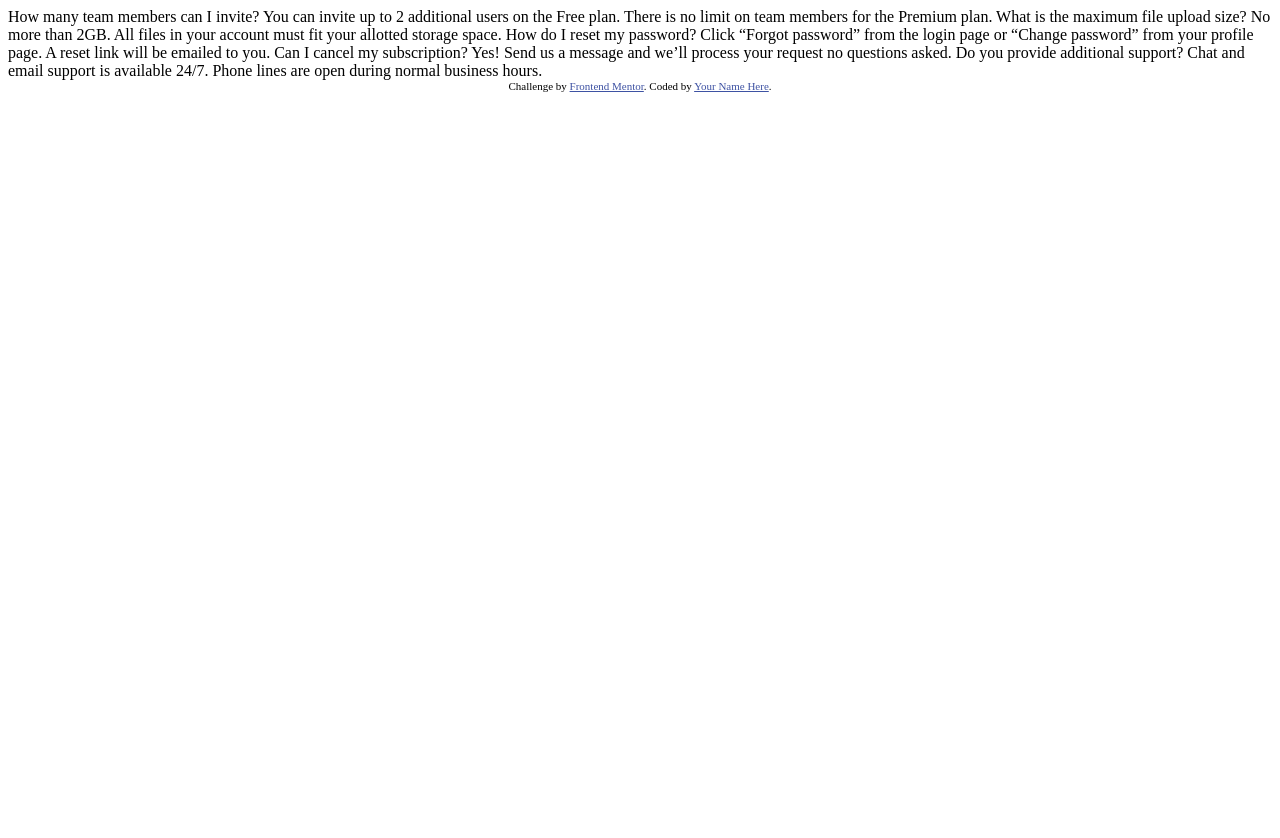
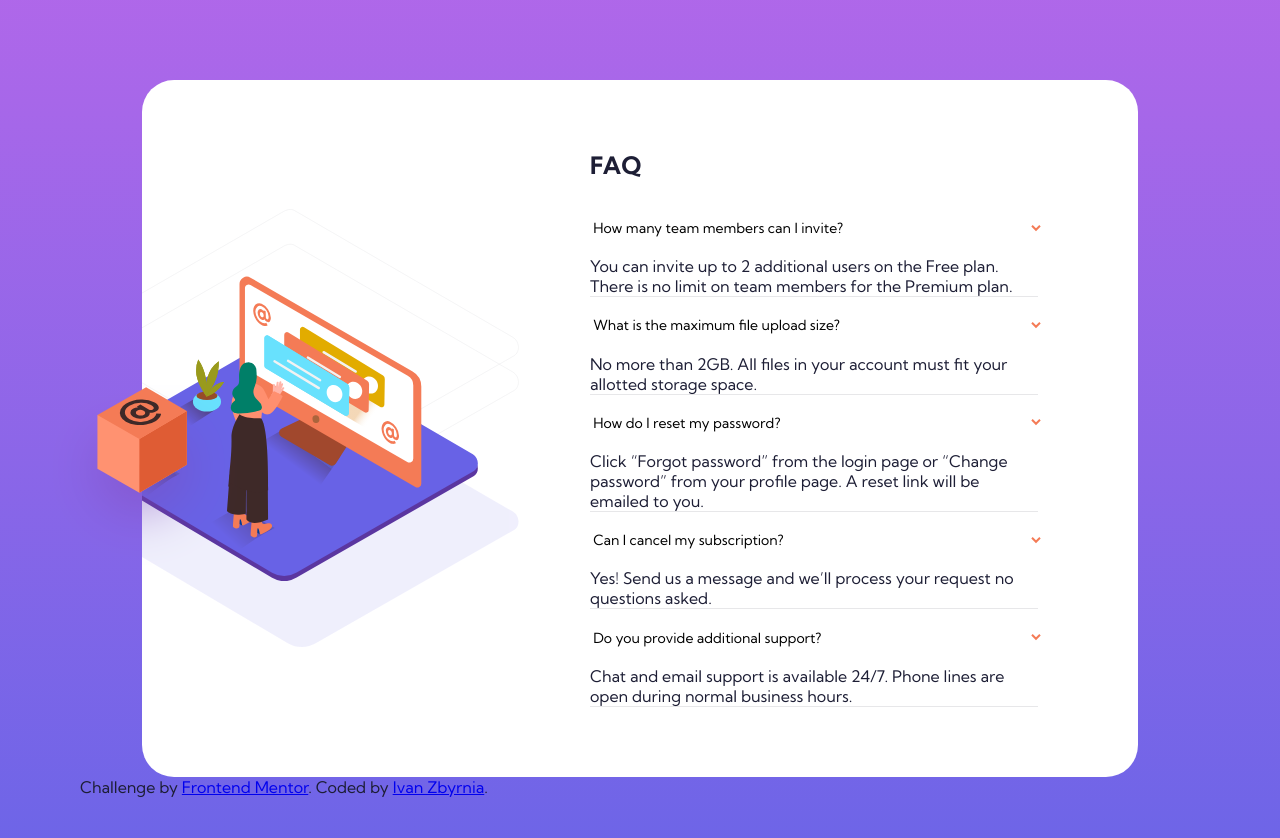
Before and after one commit to bazinygero/faq-accordion-card-main, a plain HTML site: page index.html in a window 1280 px wide. Before the commit the page ends 800 px from the top, so only its background shows below. Drawn offline with Linux system fonts and the light colour scheme.

Commit message:
html markup, styling add

```diff
--- a/index.html
+++ b/index.html
@@ -8,33 +8,90 @@
 
   <title>Frontend Mentor | FAQ Accordion Card</title>
 
-  <!-- Feel free to remove these styles or customise in your own stylesheet 👍 -->
-  <style>
-    .attribution { font-size: 11px; text-align: center; }
-    .attribution a { color: hsl(228, 45%, 44%); }
-  </style>
+  <link rel="preconnect" href="https://fonts.googleapis.com"><link rel="preconnect" href="https://fonts.gstatic.com" crossorigin><link href="https://fonts.googleapis.com/css2?family=Kumbh+Sans:wght@400;700&display=swap" rel="stylesheet">
+
+  <link rel="stylesheet" href="style.css">
 </head>
 <body>
+
+  <section class="card">
+    <img src="./images/illustration-box-desktop.svg" alt="card box" class="card__box">
+    <div class="card__image">
+      <img src="../images/illustration-woman-online-desktop.svg" alt="illustration desktop">
+    </div>
+    <div class="card__text">
+      <h1>FAQ</h1>
+      <div class="accordion">
+        <div class="accordion__item">
+          <h2>
+            <button class="accordion__question">
               How many team members can I invite?
+            </button>
+          </h2>
+          <div class="accordion__collapse">
+            <div class="accordion__copy">
               You can invite up to 2 additional users on the Free plan. There is no limit on
               team members for the Premium plan.
-
+            </div>
+          </div>
+        </div>
+        <div class="accordion__item">
+          <h2>
+            <button class="accordion__question">
               What is the maximum file upload size?
+            </button>
+          </h2>
+          <div class="accordion__collapse">
+            <div class="accordion__copy">
               No more than 2GB. All files in your account must fit your allotted storage space.
-
+            </div>
+          </div>
+        </div>
+        <div class="accordion__item">
+          <h2>
+            <button class="accordion__question">
               How do I reset my password?
+            </button>
+          </h2>
+          <div class="accordion__collapse">
+            <div class="accordion__copy">
               Click “Forgot password” from the login page or “Change password” from your profile page.
               A reset link will be emailed to you.
-
+            </div>
+          </div>
+        </div>
+        <div class="accordion__item">
+          <h2>
+            <button class="accordion__question">
               Can I cancel my subscription?
+            </button>
+          </h2>
+          <div class="accordion__collapse">
+            <div class="accordion__copy">
               Yes! Send us a message and we’ll process your request no questions asked.
-
+            </div>
+          </div>
+        </div>
+        <div class="accordion__item">
+          <h2>
+            <button class="accordion__question">
               Do you provide additional support?
+            </button>
+          </h2>
+          <div class="accordion__collapse">
+            <div class="accordion__copy">
               Chat and email support is available 24/7. Phone lines are open during normal business hours.
-
+            </div>
+          </div>
+        </div>
+      </div>
+    </div>
+  </section>
   <div class="attribution">
     Challenge by <a href="https://www.frontendmentor.io?ref=challenge" target="_blank">Frontend Mentor</a>.
-    Coded by <a href="#">Your Name Here</a>.
+    Coded by <a href="#">Ivan Zbyrnia</a>.
   </div>
+
+  <script src="script.js"></script>
 </body>
 </html>
--- /dev/null
+++ b/script.js
@@ -0,0 +1 @@
+console.log(test);
--- /dev/null
+++ b/style.css
@@ -0,0 +1,197 @@
+:root {
+    --copy-blue: hsl(238, 29%, 16%);
+    --copy-red: hsl(14, 88%, 65%);
+    --bg-violet: hsl(273, 75%, 66%);
+    --bg-blue: hsl(240, 73%, 65%);
+    --(very dark blue): hsl(237, 12%, 33%);
+    --(dark blue): hsl(240, 6%, 50%);
+    --divider: hsl(240, 5%, 91%);
+}
+
+html {
+	box-sizing: initial;
+	font-size: 100%;
+}
+
+*,
+*::before,
+*::after {
+	box-sizing: inherit;
+}
+
+body {
+	min-height: 100vh;
+	margin: 0;
+	padding: 10rem 1rem;
+	font-family: 'Kumbh Sans', sans-serif;
+	background-image: linear-gradient(
+		var(--bg-violet),
+		var(--bg-blue)
+	);
+	color: var(--copy-blue);
+}
+
+h1,
+h2,
+h3 {
+	margin-top: 0;
+}
+
+.card {
+	background: hsl(0, 0%, 100%);
+	border-radius: 2rem;
+	max-width: 56rem;
+	padding: 2.875rem 1.5rem;
+	background-image: url('/images/bg-pattern-mobile.svg');
+	background-repeat: no-repeat;
+	background-position: center 0%;
+	background-size: 15rem;
+}
+
+.card__box {
+	display: none;
+}
+
+.card__image {
+	position: relative;
+}
+
+.card__image img {
+	position: absolute;
+	top: -6.8rem;
+	left: 50%;
+	transform: translateX(-50%);
+	display: block;
+	width: 100%;
+	max-width: 15rem;
+	height: auto;
+}
+
+.card__text {
+	padding-top: 7rem;
+}
+
+.accordion__item {
+	padding-top: 1rem;
+	border-bottom: 1px solid var(--divider);
+}
+
+.accordion__item h2 {
+	margin-bottom: 0;
+}
+
+.accordion__question {
+	display: flex;
+	justify-content: space-between;
+	align-items: center;
+	width: 100%;
+	border: none;
+	background: transparent;
+	margin-bottom: 1rem;
+	padding: 0.2rem;
+	font-size: 0.875rem;
+	font-family: 'Kumbh Sans', sans-serif;
+	text-align: left;
+}
+
+.accordion__question.open {
+	font-weight: 700;
+}
+
+.accordion__question::after {
+	content: '';
+	display: block;
+	width: 0.625rem;
+	height: 1rem;
+	border: none;
+	background-image: url('/images/icon-arrow-down.svg');
+	background-repeat: no-repeat;
+	background-size: contain;
+	background-position: center center;
+	transition: transform 300ms ease-in-out;
+}
+
+.accordion__question:focus,
+.accordion__question:focus-visible {
+	border: none;
+	outline: dashed 1px rgba(0, 0, 0, 0.25);
+}
+
+.accordion__question.open {
+	font-weight: 700;
+}
+
+.accordion__question.open::after {
+	transform: rotate(180deg);
+}
+
+.accordion__content {
+	font-size: 0.75rem;
+	line-height: 1.4;
+	padding-bottom: 1rem;
+}
+
+.accordion__collapse {
+	transition: height 300ms ease;
+}
+
+.accordion__collapse.collapse {
+	display: none;
+}
+
+.accordion__collapse.collapsing {
+	height: 0;
+	overflow: hidden;
+}
+
+.accordion__collapse.open {
+	display: block;
+}
+
+@media (min-width: 56em) {
+	body {
+		padding: 5rem;
+	}
+
+	.card {
+		position: relative;
+		display: flex;
+		margin: 0 auto;
+		padding: 4.375rem 6.25rem 4.375rem 0;
+		background-image: url('/images/bg-pattern-desktop.svg');
+		background-size: 45%;
+		background-position: -13% center;
+	}
+
+	.card__box {
+		display: block;
+		position: absolute;
+		z-index: 1;
+		top: 57%;
+		left: 0;
+		transform: translateX(-50%) translateY(-50%);
+	}
+
+	.card__image,
+	.card__text {
+		flex: 1;
+	}
+
+	.card__image {
+		display: flex;
+		align-items: center;
+		overflow: hidden;
+	}
+
+	.card__image img {
+		position: relative;
+		top: auto;
+		left: auto;
+		max-width: 25rem;
+		transform: translateX(-4rem);
+	}
+
+	.card__text {
+		padding-top: 0;
+	}
+}
```
Lines whose indentation alone changed are shown as unchanged.
